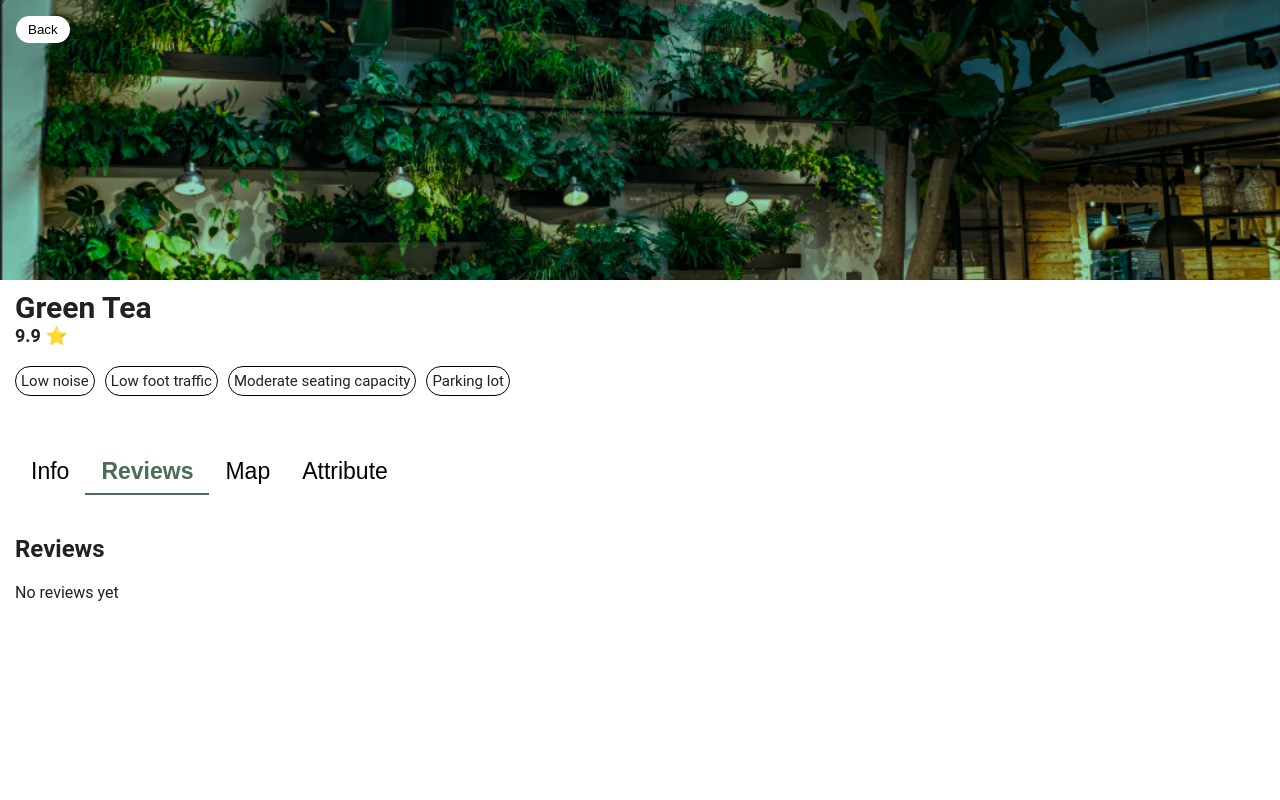
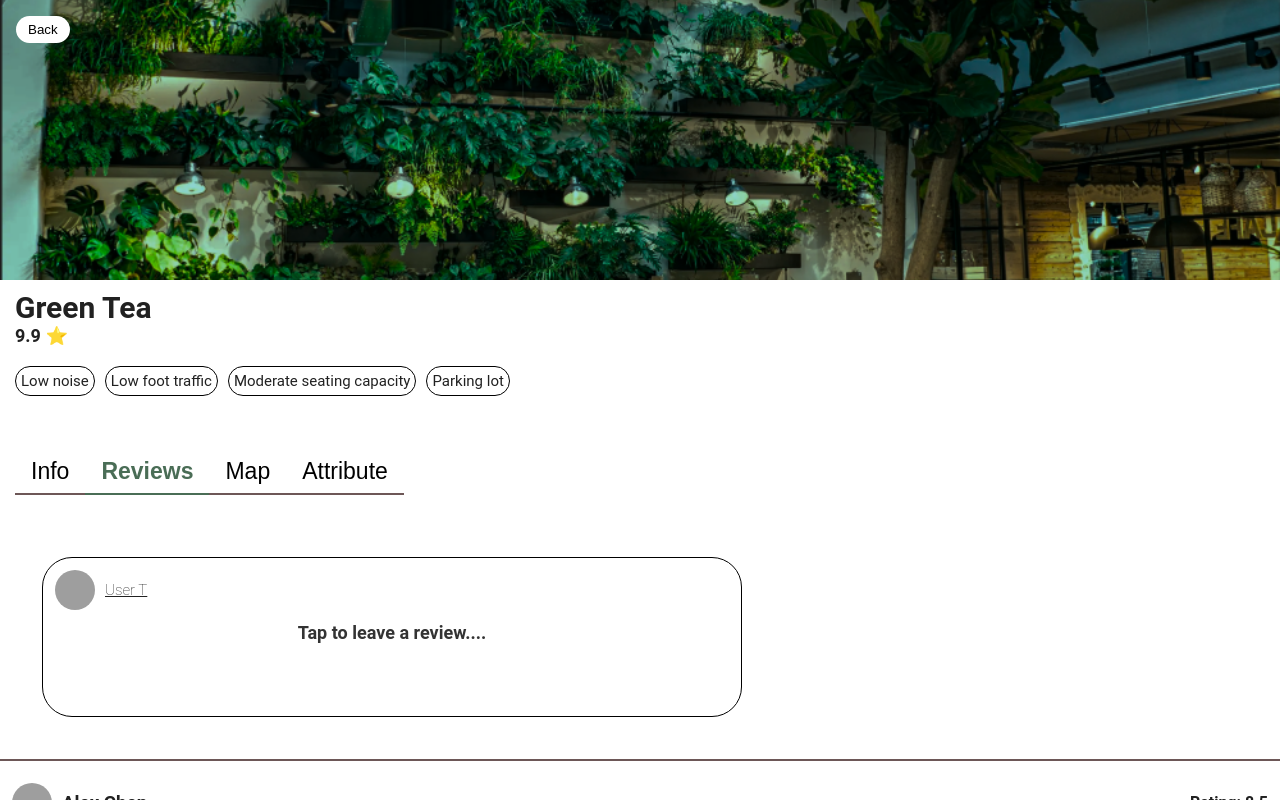
Before and after one commit to vincenttrinh9098/cafe-finder, a React (Vite) app in the folder cafe-finder-frontend/: page /place in a window 1280 px wide. Both pictures are taken after a click on the button "Reviews". Shown: the top 800 px of the page. Built offline with nearby package versions, Linux system fonts and the light colour scheme; grey boxes are pictures that could not be loaded.

Commit message:
Finished places backbone

```diff
--- a/cafe-finder-frontend/src/pages/discovery/Discovery.jsx
+++ b/cafe-finder-frontend/src/pages/discovery/Discovery.jsx
@@ -38,6 +38,7 @@ export function Discovery() {
       "Parking lot"
     ]
   };
+
 
   const stores = [store1, store2, store1, store2, store1];
 
--- a/cafe-finder-frontend/src/pages/place-details/Place.jsx
+++ b/cafe-finder-frontend/src/pages/place-details/Place.jsx
@@ -4,6 +4,7 @@ import { useNavigate } from "react-router-dom";
 import styles from './Place.module.css';
 
 import storeDetailTestImg from './store-details-test.png';
+import mapTest from './map.png';
 
 export function Place() {
   const navigate = useNavigate();
@@ -31,8 +32,20 @@ export function Place() {
   const store1 = {
     name: "Green Tea",
     image: storeDetailTestImg,
+    phoneNumber: "(123) 456-7890",
     rating: 9.9,
     distance: "0.3mi",
+    address: "123 Green Tea St",
+    email: "test123@gmail.com",
+    hours: {
+      Monday: "8:00 AM - 6:00 PM",
+      Tuesday: "8:00 AM - 6:00 PM",
+      Wednesday: "8:00 AM - 6:00 PM",
+      Thursday: "8:00 AM - 8:00 PM",
+      Friday: "8:00 AM - 8:00 PM",
+      Saturday: "9:00 AM - 9:00 PM",
+      Sunday: "9:00 AM - 5:00 PM",
+    },
     attributes: [
       "Low noise",
       "Low foot traffic",
@@ -40,6 +53,73 @@ export function Place() {
       "Parking lot"
     ]
   };
+
+
+  const person = {
+    id:99,
+    name:"User T",
+    profileImage: "https://randomuser.me/api/portraits/men/32.jpg"
+  }
+
+  const reviews = [
+  {
+    id: 1,
+    name: "Alex Chen",
+    profileImage: "https://randomuser.me/api/portraits/men/32.jpg",
+    rating: 8.5,
+    review: "Great spot to study. It’s usually quiet in the mornings and the seating is comfortable. WiFi was solid too.",
+    photos: [
+      "https://images.unsplash.com/photo-1509042239860-f550ce710b93",
+      "https://images.unsplash.com/photo-1495474472287-4d71bcdd2085"
+    ]
+  },
+  {
+    id: 2,
+    name: "Maya Rodriguez",
+    profileImage: "https://randomuser.me/api/portraits/women/44.jpg",
+    rating: 6.2,
+    review: "Nice aesthetic but it gets pretty loud in the afternoon. Coffee was good though.",
+    photos: [
+      "https://images.unsplash.com/photo-1521017432531-fbd92d768814"
+    ]
+  },
+  {
+    id: 3,
+    name: "Jordan Lee",
+    profileImage: "https://randomuser.me/api/portraits/men/65.jpg",
+    rating: 9.1,
+    review: "One of my favorite cafes. Super chill vibe, not too crowded, and plenty of outlets.",
+    photos: []
+  },
+  {
+    id: 4,
+    name: "Sofia Patel",
+    profileImage: "https://randomuser.me/api/portraits/women/68.jpg",
+    rating: 4.8,
+    review: "Way too noisy for me. Hard to focus. Might be better for casual hangouts.",
+    photos: [
+      "https://images.unsplash.com/photo-1554118811-1e0d58224f24"
+    ]
+  },
+  {
+    id: 5,
+    name: "Ethan Walker",
+    profileImage: "https://randomuser.me/api/portraits/men/12.jpg",
+    rating: 7.3,
+    review: "Decent place overall. Not too loud, not too quiet. Kind of a middle ground.",
+    photos: [
+      "https://images.unsplash.com/photo-1511920170033-f8396924c348",
+      "https://images.unsplash.com/photo-1501339847302-ac426a4a7cbb",
+      "https://images.unsplash.com/photo-1498804103079-a6351b050096"
+    ]
+  }
+];
+
+
+const mapDetails = {
+  distance: 2.1,
+  eta: 10
+}
 
 
   const [activeTab, setActiveTab] = useState("info");
@@ -106,26 +186,115 @@ export function Place() {
 
       <div className={styles.dynamicSection}>
         {activeTab === "info" && (
-          <div>
-            <h2>Store Info</h2>
-            <p>Hours, address, phone...</p>
+          <div className = {styles.dynamicInfoSection}>
+
+            <div className = {styles.dynamicInfo}>
+              <h2>Opening Hours</h2>
+              {Object.entries(store1.hours).map(([day, time]) => (
+                <p key={day}>
+                  {day}: {time}
+                </p>
+              ))}
+            </div>
+
+            <div className = {styles.dynamicInfo}>
+              <h2>Contact Infomation </h2>
+              <p>Phone: {store1.phoneNumber}</p>
+              <p>Email: {store1.email}</p>
+            </div>
+
+            <div className = {styles.dynamicInfo}>
+              <h2>Facility Snapshot! </h2>
+              <p>empty</p>
+              <p>empty</p>
+              <p>empty</p>
+              <p>empty</p>
+              <p>empty</p>
+              <p>empty</p>
+              <p>empty</p>
+              <p>empty</p>
+              <p>empty</p>
+              <p>empty</p>
+            </div>
+
           </div>
         )}
 
+
+
+
         {activeTab === "reviews" && (
-          <div>
-            <h2>Reviews</h2>
-            <p>No reviews yet</p>
+          <div className = {styles.dynamicReviewsSection}>
+
+          <div className = {styles.dynamicReviews}>
+            <div className = {styles.postReviewsContainer}>
+
+              <div className = {styles.postReviewsCard}>
+
+                  <div className = {styles.postReviewHeader}>
+                    <img src={person.profileImage} alt={person.name}/>
+                    <p>{person.name}</p>
+                  </div>
+
+                  <div className = {styles.leaveReviewText}>
+                      <p>Tap to leave a review....</p>
+                  </div>
+
+              </div>
+            </div>
+          </div>
+
+
+            <div className = {styles.reviews}>
+              {reviews.map((r) => (
+                <div key={r.id} className = {styles.dynamicReviews}>
+
+                  <div className = {styles.reviewsHeader}>
+                    <img src={r.profileImage} alt={r.name}/>
+                    <h3>{r.name}</h3>
+                    <p>Rating: {r.rating}</p>
+                  </div>
+
+                  <div className = {styles.reviewText}>
+                   <p>{r.review}</p>
+                  </div>
+
+                  <div className = {styles.reviewPhotos}>
+                    {r.photos.map((photo, i) => (
+                      <img key={i} src={photo} alt="review" />
+                    ))}
+                  </div>
+                </div>
+              ))}
+            </div>
+
+
           </div>
         )}
 
+
+
         {activeTab === "map" && (
           <div>
-            <h2>Map</h2>
-            <p>Map goes here</p>
+
+            <div className = {styles.dynamicMap}>
+
+              <div className = {styles.mapSectionImageWrapper}>
+                <img src={mapTest} alt="map" />
+              </div>
+
+              <div className={styles.mapDistance}>
+                <p>{mapDetails.eta} min drive</p>
+                <p>{mapDetails.distance} mi</p>
+              </div>
+              <div className={styles.mapAddress}>
+                <p>Address: {store1.address}</p>
+              </div>
+             </div>
+
+
           </div>
         )}
-
         {activeTab === "attribute" && (
           <div>
             <h2>attribute</h2>
@@ -134,6 +303,9 @@ export function Place() {
         )}
 
       </div>
+
+
+
     </div>
   );
 
--- a/cafe-finder-frontend/src/pages/place-details/Place.module.css
+++ b/cafe-finder-frontend/src/pages/place-details/Place.module.css
@@ -135,6 +135,7 @@
   padding: 8px 16px;
   cursor: pointer;
   transition: border-bottom 0.2s ease; /* smooth highlight change */
+  border-bottom: 2px solid #6D5757;
 }
 
 /* Only what changes when active */
@@ -148,19 +149,226 @@
   position: relative;
   width: 100%;
   height: 45vh;
-  overflow: hidden;
-  padding:10px;
-  padding-left:15px;
+   overflow: visible;
 }
 
 .dynamicSectionHeaders{
   display: flex;
 }
+/*                          */
+/*   Dynamic Section End    */
+/*                          */
+
+
+
+
 
 
 /*                          */
-/*   Dynamic Section End    */
+/* Dynamic Info Section start */
 /*                          */
+.dynamicInfo{
+  border-bottom: 2px solid #6D5757; /* highlight */
+  width: 100%;
+  padding:10px;
+  padding-left:15px;
+}
+/*                          */
+/* Dynamic Info Section End */
+/*                          */
+
+
+
+
+
+
+
+/*                          */
+/* Dynamic Reviews Section start */
+/*                          */
+
+
+.postReviewsContainer {
+  margin-top: 10px;
+  padding: 30px;
+  overflow-x: hidden;
+}
+
+
+.postReviewsCard {
+  display: flex;
+  flex-direction: column;
+  width: 100%;
+  max-width: 700px;
+  height: 160px;
+  border-radius: 30px;
+  border: 1px solid #000;
+  overflow: hidden;
+  padding: 12px;
+}
+
+
+.postReviewHeader {
+  display: flex;
+  align-items: center;
+  gap: 10px;
+  align-self: flex-start;
+}
+
+.postReviewHeader p {
+  font-size:15px;
+  font-weight:100;
+  text-decoration: underline;
+}
+
+.postReviewHeader img {
+  width: 40px;
+  height: 40px;
+  border-radius: 50%;
+  object-fit: cover;
+}
+
+
+.leaveReviewText {
+  display: flex;
+  justify-content: center;
+  margin-top:10px;
+}
+
+.leaveReviewText p {
+  margin: 0;
+  font-size: 18px;
+  font-weight:bold;
+  line-height: 1.4;
+  color: #333;
+  text-align: center;
+  max-width: 80%;
+}
+
+
+
+
+.dynamicReviews {
+  display: flex;
+  flex-direction: column;
+  gap: 8px;
+  padding: 12px;
+  border-bottom: 2px solid#6D5757;
+}
+
+.reviewsHeader {
+  display: flex;
+  align-items: center;
+  gap: 10px;
+}
+
+
+
+.reviewsHeader img {
+  width: 40px;
+  height: 40px;
+  border-radius: 50%;
+  object-fit: cover;
+}
+
+
+
+.reviewsHeader h3{
+  text-decoration: underline;
+}
+
+.reviewsHeader p {
+  margin-left: auto;
+  font-weight: 500;
+  font-weight: bold;
+}
+
+.reviewText p {
+  margin: 0;
+  font-size: 14px;
+  line-height: 1.4;
+  color: #333;
+}
+.reviewPhotos {
+  display: flex;
+  gap: 10px;
+  flex-wrap: wrap;
+}
+
+.reviewPhotos img {
+  width: 80px;
+  height: 80px;
+  object-fit: cover;
+  border-radius: 6px;
+}
+
+
+
+
+
+/*                          */
+/* Dynamic Reviews Section End */
+/*                          */
+
+
+
+
+/*                          */
+/* Dynamic Map Section Start */
+/*                          */
+.dynamicMap{
+  border-bottom: 2px solid #6D5757; /* highlight */
+  width: 100%;
+
+}
+
+
+.mapSectionImageWrapper {
+  height: 230px;
+  width: 100%;
+  overflow:visible;
+  margin-bottom:10px;
+}
+
+
+.mapSectionImageWrapper img {
+  width: 100%;
+  height: 100%;
+  object-fit: contain;
+}
+
+
+.mapDistance {
+  display: flex;
+  align-items: center;
+  margin-bottom:10px;
+  margin-left:10px;
+  margin-right:10px;
+}
+
+.mapDistance p:first-child {
+ font-weight: bold;
+ font-size:18px;
+}
+
+.mapDistance p:last-child {
+  margin-left: auto;
+  font-weight: bold;
+}
+
+
+.mapAddress p{
+  margin-left:10px;
+  font-weight:600;
+}
+/*                          */
+/* Dynamic Map Section End  */
+/*                          */
+
+
+
+
+
 
 @media (max-width: 600px) {
 
@@ -168,5 +376,4 @@
   position: relative;
 }
 
-
 }
```
Also changed, not shown: cafe-finder-frontend/src/pages/place-details/map.png (added).
